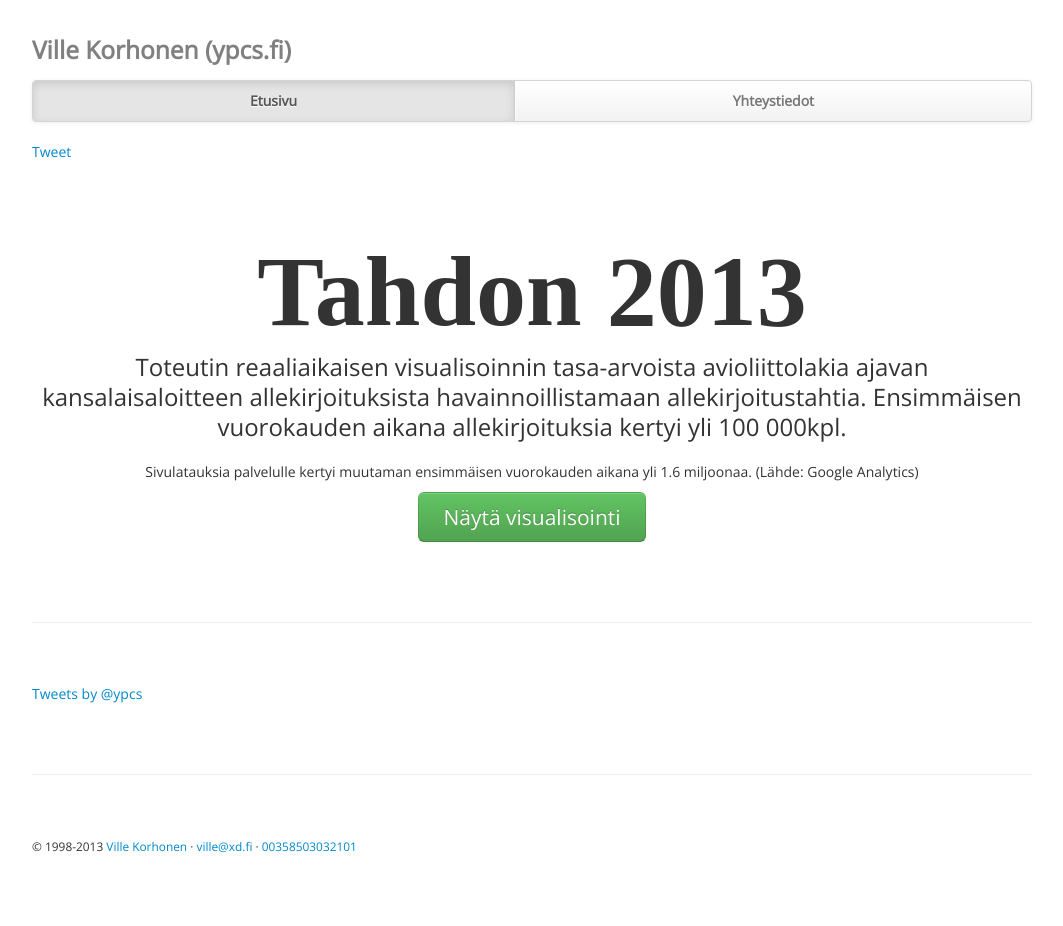
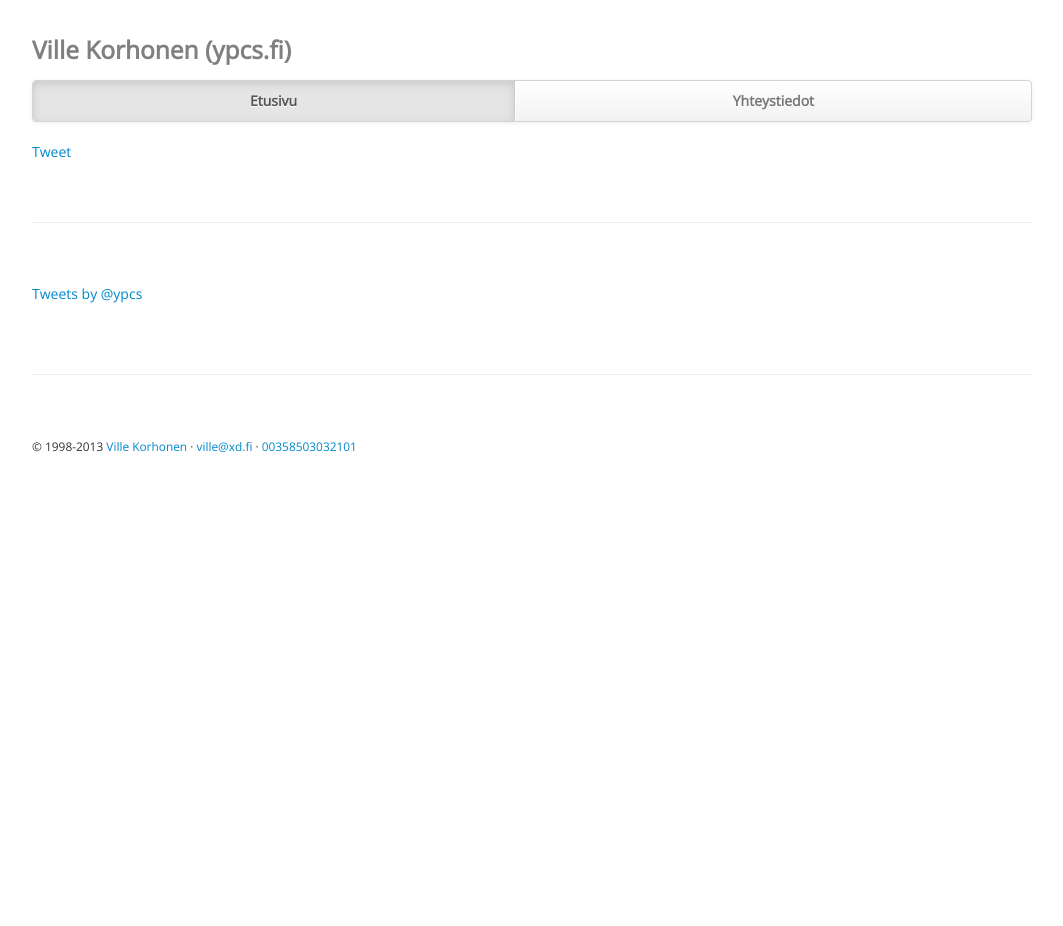
Before and after one commit to annavonzansen/ypcs.github.com, a Jekyll site: the page built from index.html, in a window 1280 px wide. Shown: the whole page, without its empty margins (108-1171 px from the left). Built offline with Jekyll 4.4.1, drawn with Linux system fonts in a browser that asks for light colours; nearby versions of some CDN libraries; some web fonts are replaced; Markdown is read by kramdown in place of the engine named in the settings; comment, search, counter and statistics services are not loaded; after the commit the page ends 900 px from its top, so only the background shows below that.

Commit message:
Disabled jumbotron (msg about Tahdon2013 visualization)

```diff
--- a/index.html
+++ b/index.html
@@ -15,12 +15,12 @@ tags:
 
 
         <!-- Jumbotron -->
-        <div class="jumbotron">
+        <!--<div class="jumbotron">
             <h1>Tahdon 2013</h1>
             <p class="lead">Toteutin reaaliaikaisen visualisoinnin tasa-arvoista avioliittolakia ajavan kansalaisaloitteen allekirjoituksista havainnoillistamaan allekirjoitustahtia. Ensimmäisen vuorokauden aikana allekirjoituksia kertyi yli 100 000kpl.</p>
             <p>Sivulatauksia palvelulle kertyi muutaman ensimmäisen vuorokauden aikana yli 1.6 miljoonaa. (Lähde: Google Analytics)</p>
             <a class="btn btn-large btn-success" href="/tahdon2013/">Näytä visualisointi</a>
-        </div>
+        </div>-->
 
         <hr>
 
```
